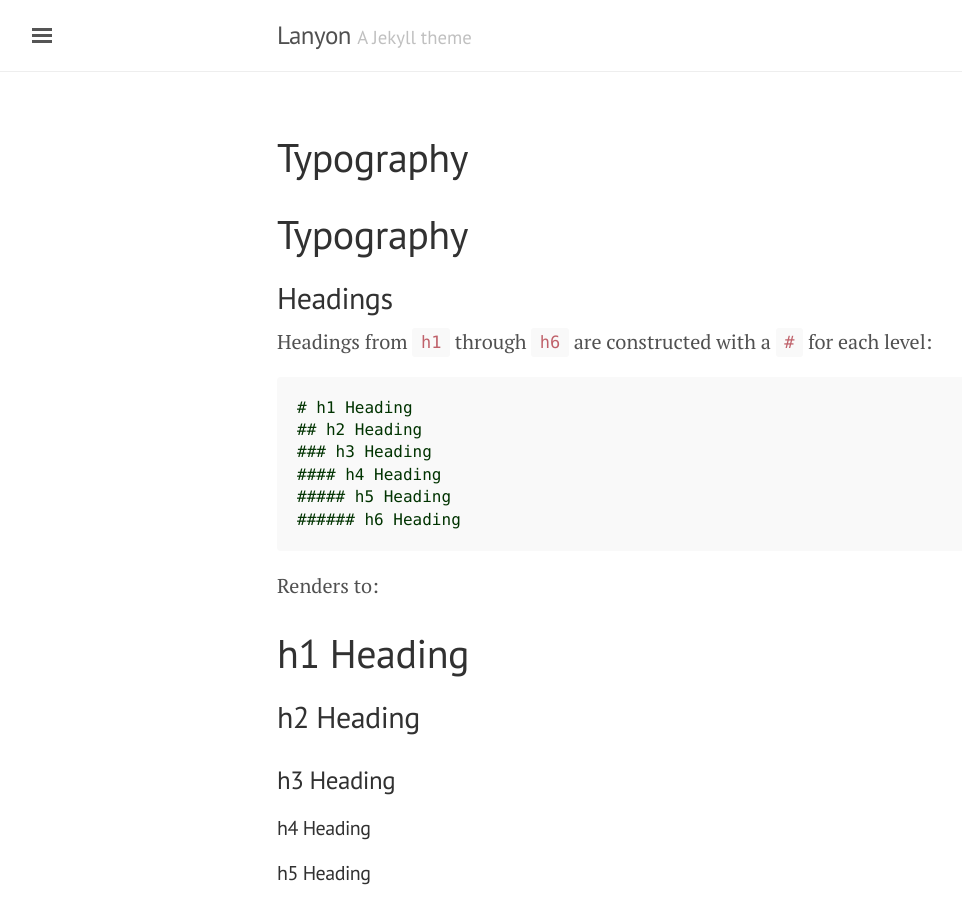
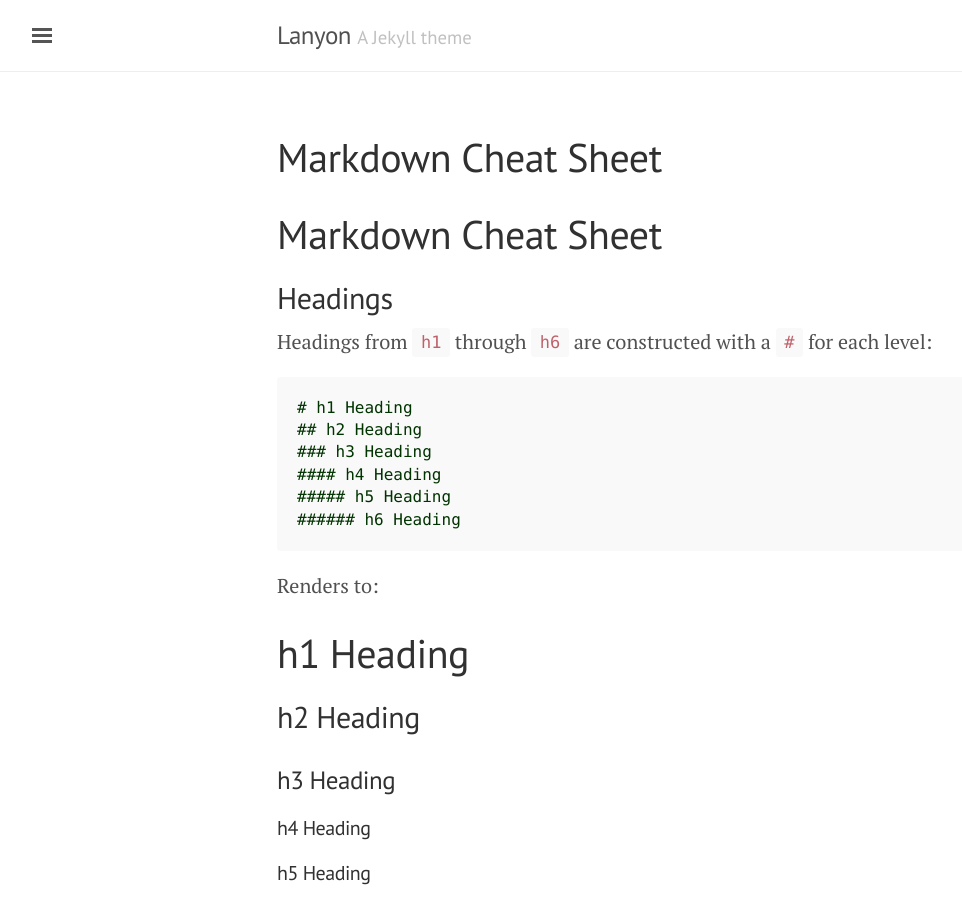
Before and after one commit to lgeurts/lgeurts.github.io, a Jekyll site: the page built from docs/markdown.md, in a window 1280 px wide and 900 px high. Shown: the whole window, without its empty margins (3-965 px from the left). Built offline with Jekyll 4.4.1, drawn with Linux system fonts in a browser that asks for light colours; our own code applies the rules of GitHub Pages for plain Markdown files.

Commit message:
Update markdown.md

```diff
--- a/docs/markdown.md
+++ b/docs/markdown.md
@@ -1,4 +1,4 @@
-# Typography
+# Markdown Cheat Sheet
 
 ## Headings
 
```
